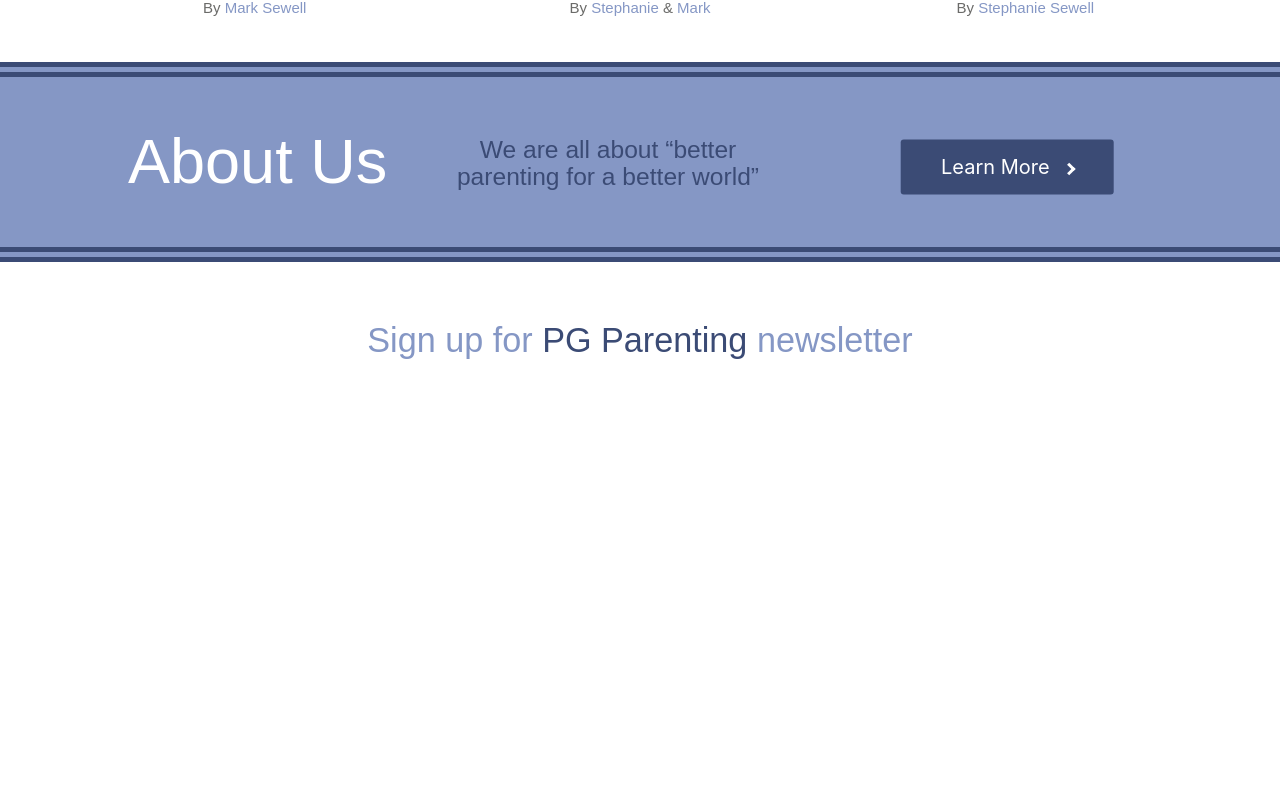
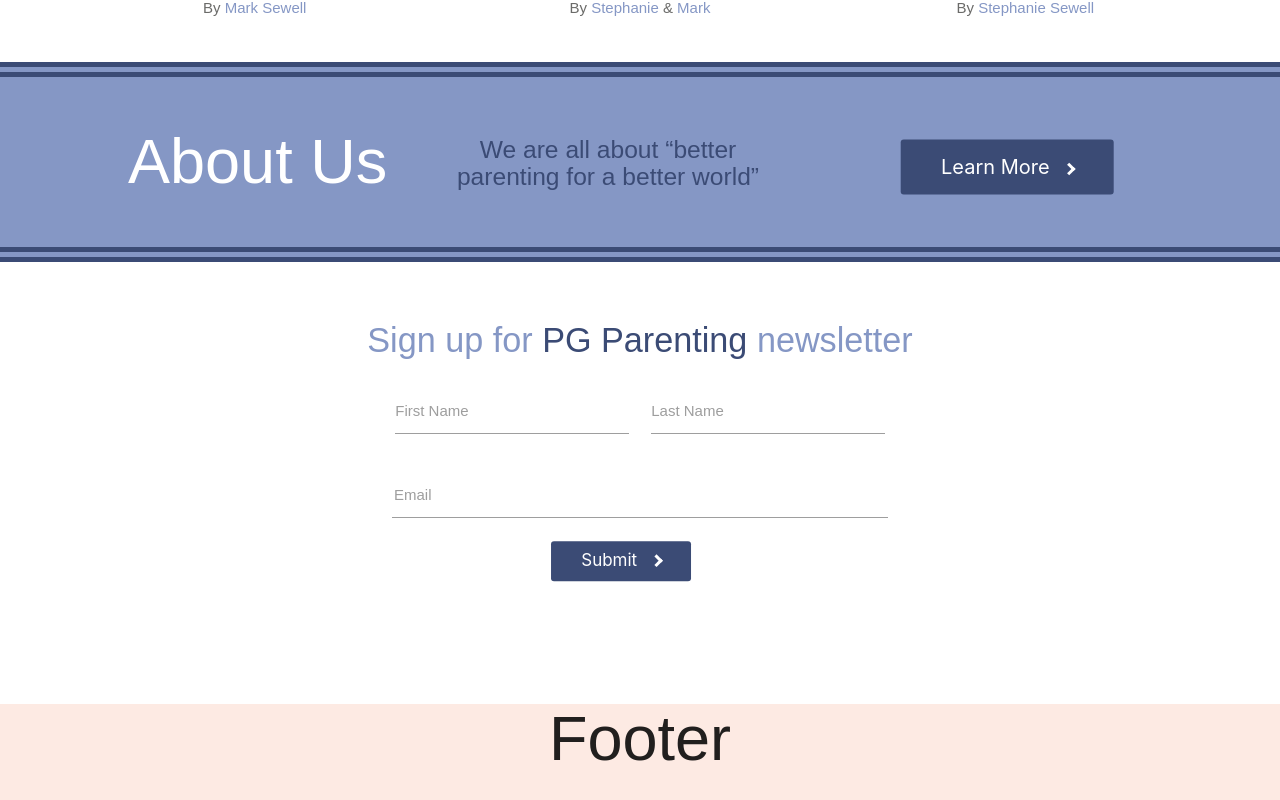
Before and after one commit to Brontesewell/pgparenting_client, a React (Create React App) app: page /home in a window 1280 px wide. Shown: the part 1583-2383 px from the top of the page. Before the commit the page ends 1980 px from the top, so only its background shows below. Built offline with nearby package versions, Linux system fonts and the light colour scheme; no server answers.

Commit message:
newsletter sytling email label

```diff
--- a/src/App.css
+++ b/src/App.css
@@ -1012,7 +1012,7 @@ transform: translate(-50%, -50%);
 }
 
 #newsletter-title{
-  margin-top: 60px;
+  padding-top: 60px;
   text-align: center;
   color: #8597C5;
   font-weight: 300;
@@ -1021,3 +1021,47 @@ transform: translate(-50%, -50%);
 #newsletter-logo{
   color: #3b4b75;
 }
+
+#newsletter-div{
+  float: center;
+  margin-left: 30%;
+  margin-right: 30%;
+}
+
+#footer{
+  width: 100%;
+  height: 200px;
+  z-index: 1000;
+  background-color: #FDEAE3;
+}
+
+#arrow-newsleeter{
+  margin-top: 5px
+}
+
+.btn-newsletter{
+  background-color: #3b4b75;
+transform: translate(-50%, -50%);
+  -ms-transform: translate(-50%, -50%);
+  color: white;
+  font-size: 17px;
+  margin-left: 20%;
+  padding: 10px 30px;
+  border: none;
+  cursor: pointer;
+  border-radius: 3px;
+}
+
+#newsletter{
+  height: 400px;
+  margin-top: -23px;
+}
+
+#emails{
+  width: 90%;
+  padding-left: 10px;
+}
+
+#email{
+  width: 97%;
+}
--- a/src/containers/Home.js
+++ b/src/containers/Home.js
@@ -64,8 +64,35 @@ class Home extends Component {
                         <div id="button-about"><Link to='/about-us'><button className="btn-about">Learn More <i class="arrow right"/> </button></Link></div>
                     </div>
 
+                <div id="newsletter">
                    <h4 id="newsletter-title">Sign up for <strong id="newsletter-logo">PG Parenting</strong> newsletter</h4>
+                         <div class="row" id="newsletter-div">
+                             <form class="col s12">
+                                <div class="row">
+                                   <div class="input-field col s6">
+                                      <input id="first_name" type="text" class="validate"/>
+                                     <label for="first_name">First Name</label>
+                                   </div>
 
+                                  <div class="input-field col s6">
+                                       <input id="last_name" type="text" class="validate"/>
+                                       <label for="last_name">Last Name</label>
+                                  </div>
+
+                                  <div class="row">
+                                  <div class="input-field col s12">
+                                         <input id="email" type="email" class="validate"/>
+                                         <label id="emails" for="email">Email</label>
+                                 </div>
+                                 </div>
+                                 <button class="btn-newsletter" type="submit" name="action">Submit<i id="arrow-newsleeter" class="material-icons right"/> </button>
+                          </div>
+                        </form>
+                    </div>
+                    </div>
+
+
+        <div id="footer"><h1>Footer</h1></div>
                 {/* <img id="about-home" src="https://images.unsplash.com/photo-1527358555642-1e21af4f39e8?ixlib=rb-1.2.1&ixid=eyJhcHBfaWQiOjEyMDd9&auto=format&fit=crop&w=1650&q=80" /> */}
 
                 </div>
```
